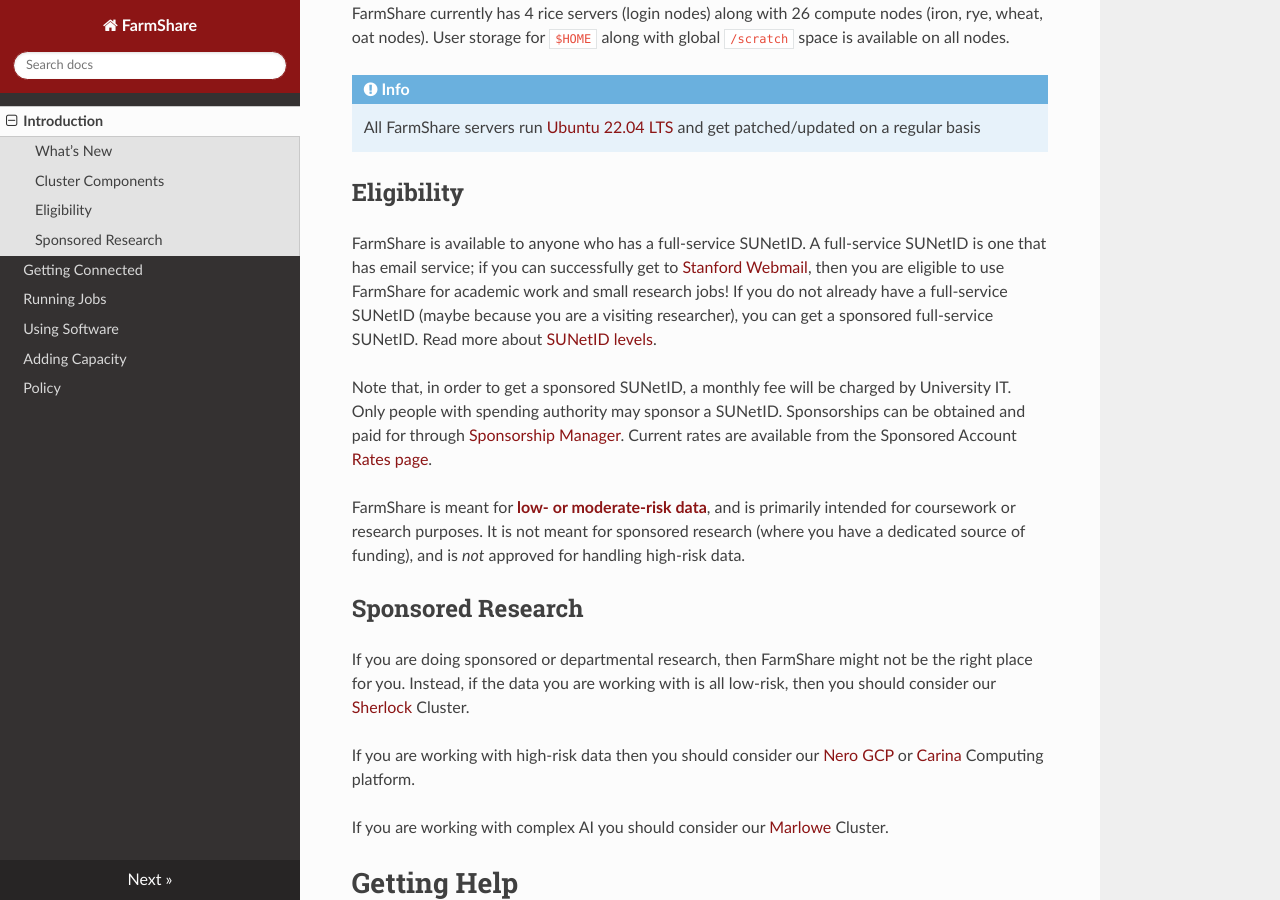
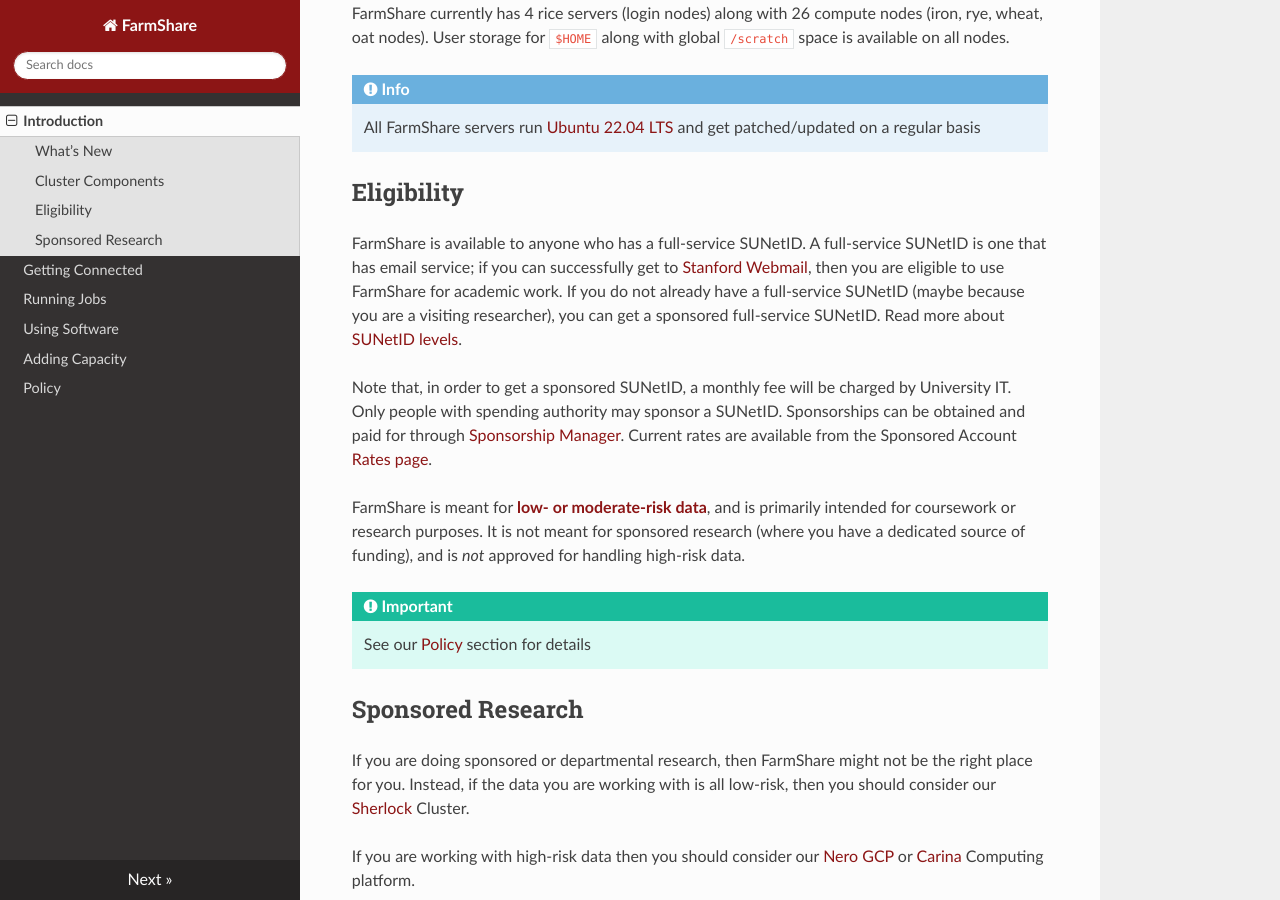
Before and after one commit to stanford-rc/farmshare-docs, an MkDocs documentation site: the page built from docs/index.md, in a window 1280 px wide and 900 px high, scrolled down 1160 px. Built offline with MkDocs 1.6.1, drawn with Linux system fonts in a browser that asks for light colours; nearby versions of some CDN libraries.

Commit message:
added policy admonitions

```diff
--- a/docs/index.md
+++ b/docs/index.md
@@ -36,11 +36,14 @@
 
 ## Eligibility
 
-FarmShare is available to anyone who has a full-service SUNetID. A full-service SUNetID is one that has email service; if you can successfully get to [Stanford Webmail](https://webmail.stanford.edu/), then you are eligible to use FarmShare for academic work and small research jobs! If you do not already have a full-service SUNetID (maybe because you are a visiting researcher), you can get a sponsored full-service SUNetID. Read more about [SUNetID levels](https://uit.stanford.edu/service/accounts/sunetids).
+FarmShare is available to anyone who has a full-service SUNetID. A full-service SUNetID is one that has email service; if you can successfully get to [Stanford Webmail](https://webmail.stanford.edu/), then you are eligible to use FarmShare for academic work. If you do not already have a full-service SUNetID (maybe because you are a visiting researcher), you can get a sponsored full-service SUNetID. Read more about [SUNetID levels](https://uit.stanford.edu/service/accounts/sunetids).
 
 Note that, in order to get a sponsored SUNetID, a monthly fee will be charged by University IT. Only people with spending authority may sponsor a SUNetID. Sponsorships can be obtained and paid for through [Sponsorship Manager](https://uit.stanford.edu/service/sponsorship/).  Current rates are available from the Sponsored Account [Rates page](https://uit.stanford.edu/rates/sponsorship).
 
 FarmShare is meant for [**low- or moderate-risk data**](https://uit.stanford.edu/guide/riskclassifications), and is primarily intended for coursework or research purposes. It is not meant for sponsored research (where you have a dedicated source of funding), and is *not* approved for handling high-risk data.
+
+!!! important
+    See our [Policy](policy/) section for details
 
 ## Sponsored Research
 
```
